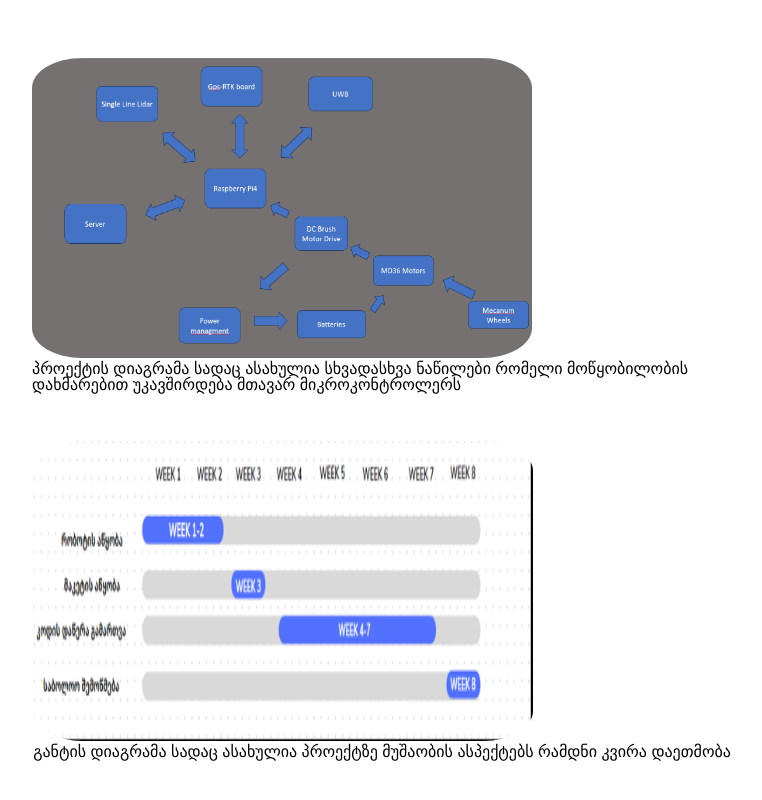
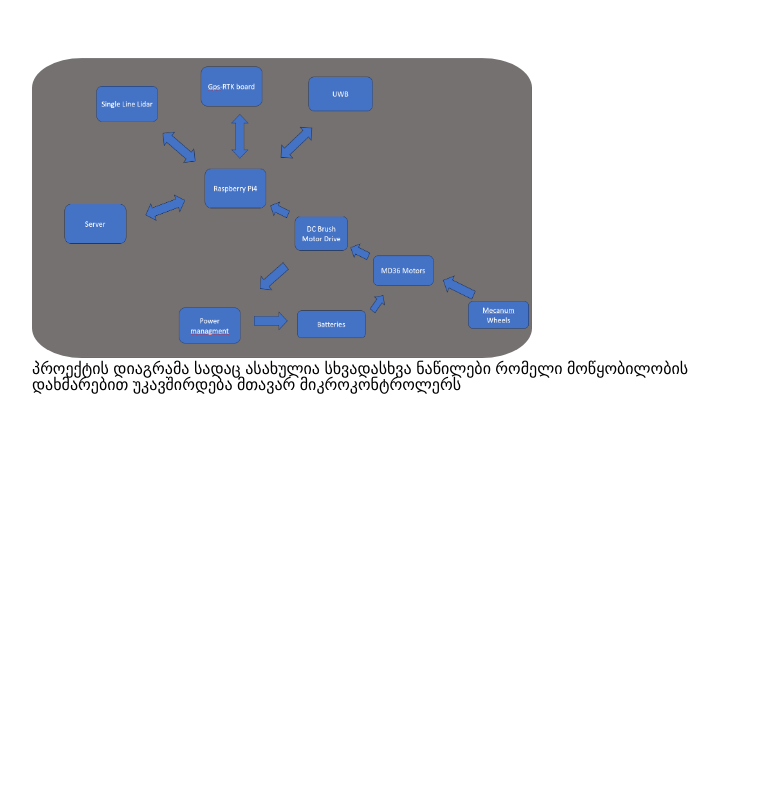
Before and after one commit to Sinnesstro/Robot, a plain HTML site: page index.html in a window 1280 px wide. Shown: the part 4602-5402 px from the top of the page, without its empty margins (258-1020 px from the left). After the commit the page ends 5123 px from the top, so only its background shows below. Drawn offline with Linux system fonts and the light colour scheme.

Commit message:
Update index.html

```diff
--- a/index.html
+++ b/index.html
@@ -182,12 +182,6 @@
                 <p>პროექტის დიაგრამა სადაც ასახულია სხვადასხვა ნაწილები რომელი მოწყობილობის დახმარებით უკავშირდება მთავარ მიკროკონტროლერს</p>
                 </div>
             </div>
-            <div class="text diagram3">
-                <img src="assets/img/diagram2.png" alt="img">
-                <div>
-                <p>განტის დიაგრამა სადაც ასახულია პროექტზე მუშაობის ასპექტებს რამდნი კვირა დაეთმობა</p>
-                </div>
-            </div>
         </div>
     </section>
 
```
